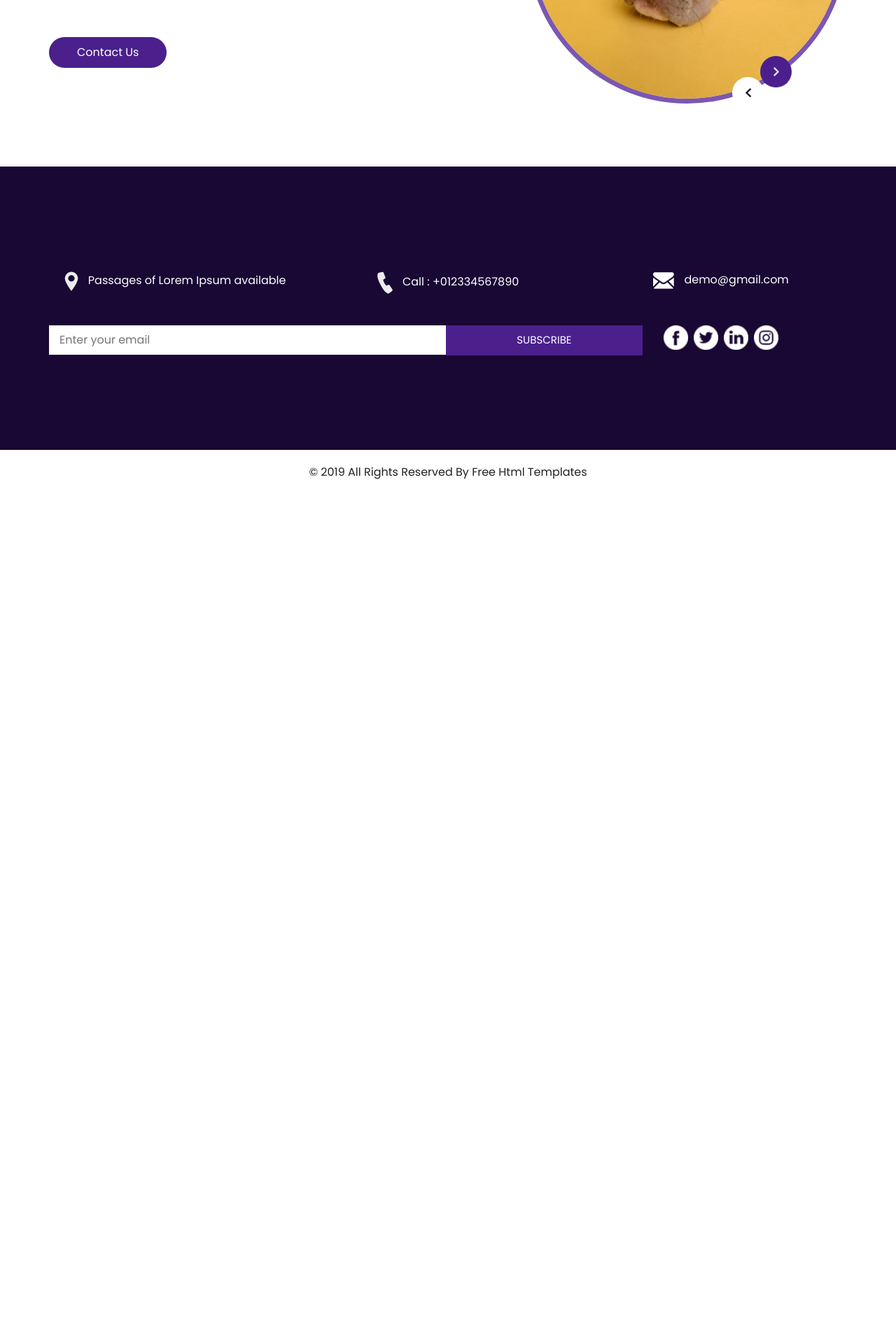
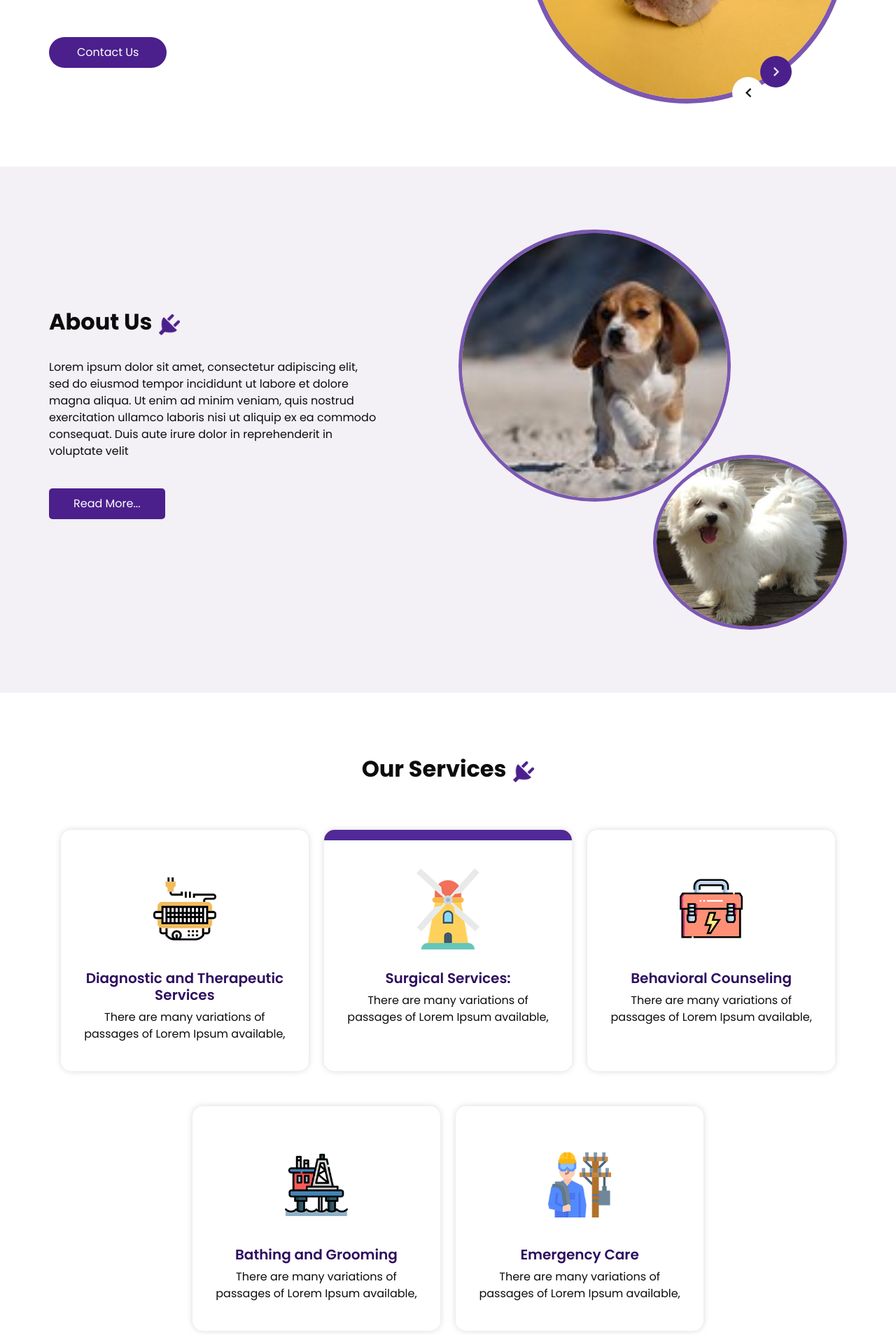
Before and after one commit to Obianuju23/O-Vet_Care, a Flask app: page / in a window 1280 px wide. Shown: the part 382-2290 px from the top of the page at 70% size. Before the commit the page ends 1067 px from the top, so only its background shows below. Run offline with Flask 3, Linux system fonts and the light colour scheme; some libraries are stand-ins or nearby versions.

Commit message:
Added some functionalities to the project for forms and templates

```diff
--- a/ovet_care/templates/about.html
+++ b/ovet_care/templates/about.html
@@ -1,6 +1,5 @@
 {% extends 'base_layout.html' %}
 {%- block content -%}
-
 </div>
   <!-- about section -->
   <section class="about_section layout_padding">
--- a/ovet_care/templates/index.html
+++ b/ovet_care/templates/index.html
@@ -3,5 +3,129 @@
 </div>
 {% include 'structure/slider.html' %}
 
+<!-- about section -->
+<section class="about_section layout_padding">
+	<div class="container">
+	  {% include 'structure/flash.html' %}
+	  <div class="row">
+		<div class="col-md-6">
+		  <div class="detail-box">
+			<div class="heading_container">
+			  <h2>
+				About Us
+			  </h2>
+			  <img src="{{ url_for('static', filename='images/plug.png') }}" alt="">
+			</div>
+			<p>
+			  Lorem ipsum dolor sit amet, consectetur adipiscing elit, sed do
+			  eiusmod tempor incididunt ut labore et dolore magna aliqua. Ut
+			  enim ad minim veniam, quis nostrud exercitation ullamco laboris
+			  nisi ut aliquip ex ea commodo consequat. Duis aute irure dolor
+			  in reprehenderit in voluptate velit
+			</p>
+			<a href="{{ url_for('about') }}" alt="See Our Services">Read More...</a>
+		  </div>
+		</div>
+		<div class="col-md-6">
+		  <div class="img_container">
+			<div class="img-box b1">
+			  <img src="{{ url_for('static', filename='images/about-img1.jpg') }}" alt="" />
+			</div>
+			<div class="img-box b2">
+			  <img src="{{ url_for('static', filename='images/about-img2.jpg') }}" alt="" />
+			</div>
+		  </div>
+
+		</div>
+
+	  </div>
+	</div>
+  </section>
+
+  <!-- end about section -->
+<!-- service section -->
+<section class="service_section layout_padding">
+	<div class="container">
+	  {% include 'structure/flash.html' %}
+	  <div class="heading_container">
+		<h2>
+		  Our Services
+		</h2>
+		<img src="{{ url_for('static', filename='images/plug.png') }}" alt="">
+	  </div>
+
+	  <div class="service_container">
+		<div class="box">
+		  <div class="img-box">
+			<img src="{{ url_for('static', filename='images/s1.png') }}" class="img1" alt="">
+		  </div>
+		  <div class="detail-box">
+			<h5>
+			  Diagnostic and Therapeutic Services
+			</h5>
+			<p>
+			  There are many variations of passages of Lorem Ipsum available,
+			</p>
+		  </div>
+		</div>
+		<div class="box active">
+		  <div class="img-box">
+			<img src="{{ url_for('static', filename='images/s2.png') }}" class="img1" alt="">
+		  </div>
+		  <div class="detail-box">
+			<h5>
+			  Surgical Services:
+			</h5>
+			<p>
+			  There are many variations of passages of Lorem Ipsum available,
+			</p>
+		  </div>
+		</div>
+		<div class="box">
+		  <div class="img-box">
+			<img src="{{ url_for('static', filename='images/s3.png') }}" class="img1" alt="">
+		  </div>
+		  <div class="detail-box">
+			<h5>
+			  Behavioral Counseling
+			</h5>
+			<p>
+			  There are many variations of passages of Lorem Ipsum available,
+			</p>
+		  </div>
+		</div>
+		<div class="box ">
+		  <div class="img-box">
+			<img src="{{ url_for('static', filename='images/s4.png')}}" class="img1" alt="">
+		  </div>
+		  <div class="detail-box">
+			<h5>
+			  Bathing and Grooming
+			</h5>
+			<p>
+			  There are many variations of passages of Lorem Ipsum available,
+			</p>
+		  </div>
+		</div>
+		<div class="box">
+		  <div class="img-box">
+			<img src="{{ url_for('static', filename='images/s5.png')}}" class="img1" alt="">
+		  </div>
+		  <div class="detail-box">
+			<h5>
+			  Emergency Care
+			</h5>
+			<p>
+			  There are many variations of passages of Lorem Ipsum available,
+			</p>
+		  </div>
+		</div>
+	  </div>
+	  <div class="btn-box">
+		<a href="{{ url_for('service') }}" alt="See Our Services">Read More...</a>
+	  </div>
+	</div>
+  </section>
+  <!-- end service section -->
 
 {%- endblock -%}
--- a/ovet_care/templates/structure/slider.html
+++ b/ovet_care/templates/structure/slider.html
@@ -10,7 +10,7 @@
             <p>
               We stress the importance of an annual physical examination. Thorough check-ups and preventive care can help alleviate serious health problems. We offer a wide range of veterinary services to keep your companions feeling their best
             </p>
-            <a href="" class="">
+            <a href="{{ url_for('contact') }}" alt="">
               Contact Us
           </div>
         </div>
```
